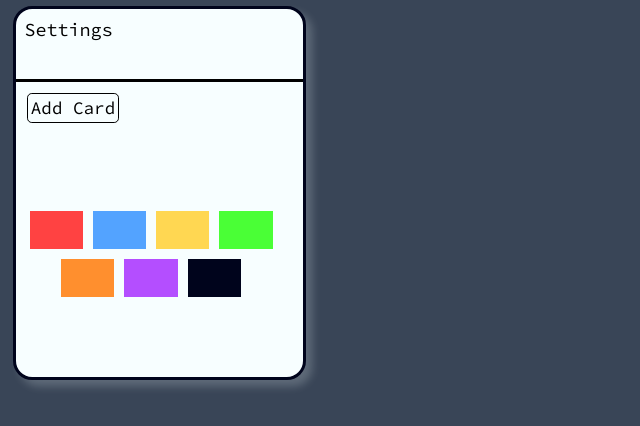
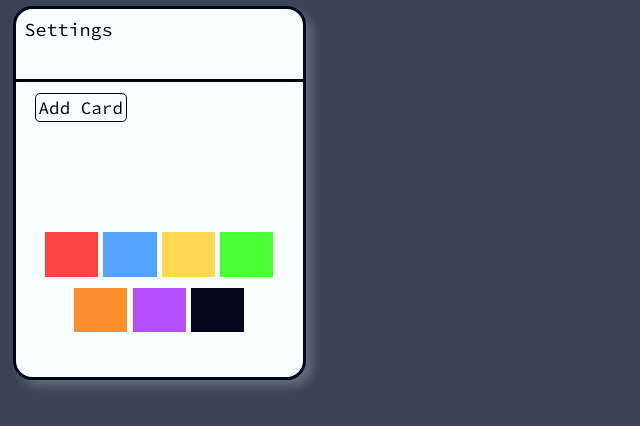
Before and after one commit to Technical27/cards, a Next.js app: page / in a window 1280 px wide. Shown: the top 426 px of the page, without its empty margins (0-640 px from the left). Built offline with nearby package versions, Linux system fonts and the light colour scheme.

Commit message:
fixed alignment of colors and buttons

```diff
--- a/components/SettingsCard.jsx
+++ b/components/SettingsCard.jsx
@@ -15,7 +15,9 @@ const SettingsCard = props => {
       <span className='name'>Settings</span>
       <span className='sep' />
       <div className='body settings'>
-        <button onClick={addCard}>Add Card</button>
+        <div className='buttons'>
+          <button onClick={addCard}>Add Card</button>
+        </div>
         <div className='colors'>
           {createColor('#ff4242')}
           {createColor('#53a3ff')}
--- a/styles/TaskCard.css
+++ b/styles/TaskCard.css
@@ -41,8 +41,17 @@
 .settings {
   display: flex;
   flex-flow: row wrap;
+  justify-content: center;
+  align-items: flex-start;
+}
+
+.buttons {
+  width: 94%;
+  height: 40%;
+  display: flex;
+  flex-flow: row wrap;
+  align-items: flex-start;
   justify-content: flex-start;
-  align-items: flex-start;
 }
 
 .name {
@@ -52,9 +61,9 @@
 }
 
 .color {
-  height: 46%;
+  height: 40%;
   width: 21%;
-  margin: 2%;
+  margin: 1%;
 }
 
 .color.selected {
@@ -62,7 +71,7 @@
 }
 
 .colors {
-  height: 30%;
+  height: 40%;
   width: 94%;
   display: flex;
   flex-flow: row wrap;
```
